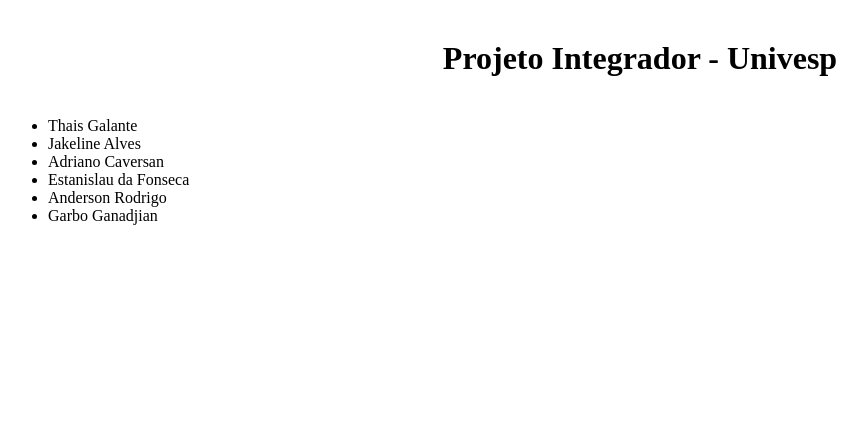
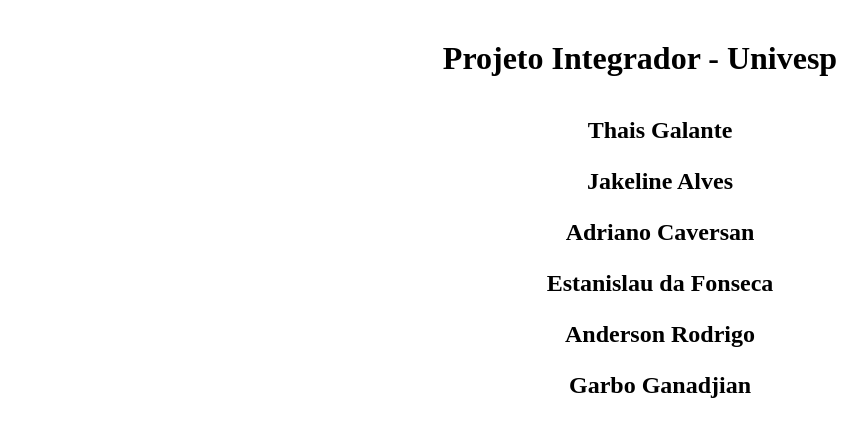
Before and after one commit to Xchapeu/Project-Int, a React (Vite) app: page / in a window 1280 px wide. Shown: the top 436 px of the page, without its empty margins (0-867 px from the left). Built offline with nearby package versions, Linux system fonts and the light colour scheme.

Commit message:
Add styles to Students

```diff
--- a/src/components/Student/index.jsx
+++ b/src/components/Student/index.jsx
@@ -1,3 +1,5 @@
+import "./styles.css";
+
 export const Student = ({ children }) => {
     return (
         <li>{children}</li>
--- a/src/components/Student/styles.css
+++ b/src/components/Student/styles.css
@@ -0,0 +1,7 @@
+li {
+    list-style: none;
+    font-size: 24px;
+    font-weight: bold;
+    text-align: center;
+    margin: 24px;
+}
```
